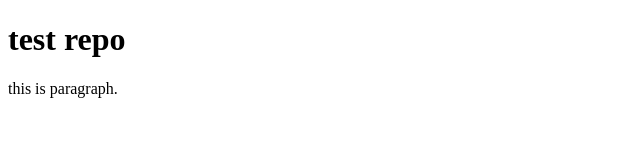
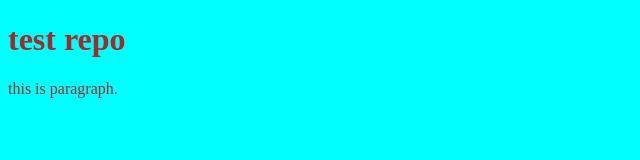
Before and after one commit to SyedAliShah123/testRepo, a plain HTML site: page index.html in a window 1280 px wide. Shown: the whole page, without its empty margins (0-640 px from the left). Drawn offline with Linux system fonts and the light colour scheme.

Commit message:
made css file

```diff
--- a/index.html
+++ b/index.html
@@ -5,6 +5,7 @@
     <meta http-equiv="X-UA-Compatible" content="IE=edge" />
     <meta name="viewport" content="width=, initial-scale=1.0" />
     <title>Document</title>
+    <link rel="stylesheet" href="style.css">
   </head>
   <body>
     <h1>test repo</h1>
--- /dev/null
+++ b/style.css
@@ -0,0 +1,4 @@
+body{
+    background-color: aqua;
+    color: brown;
+}
```
